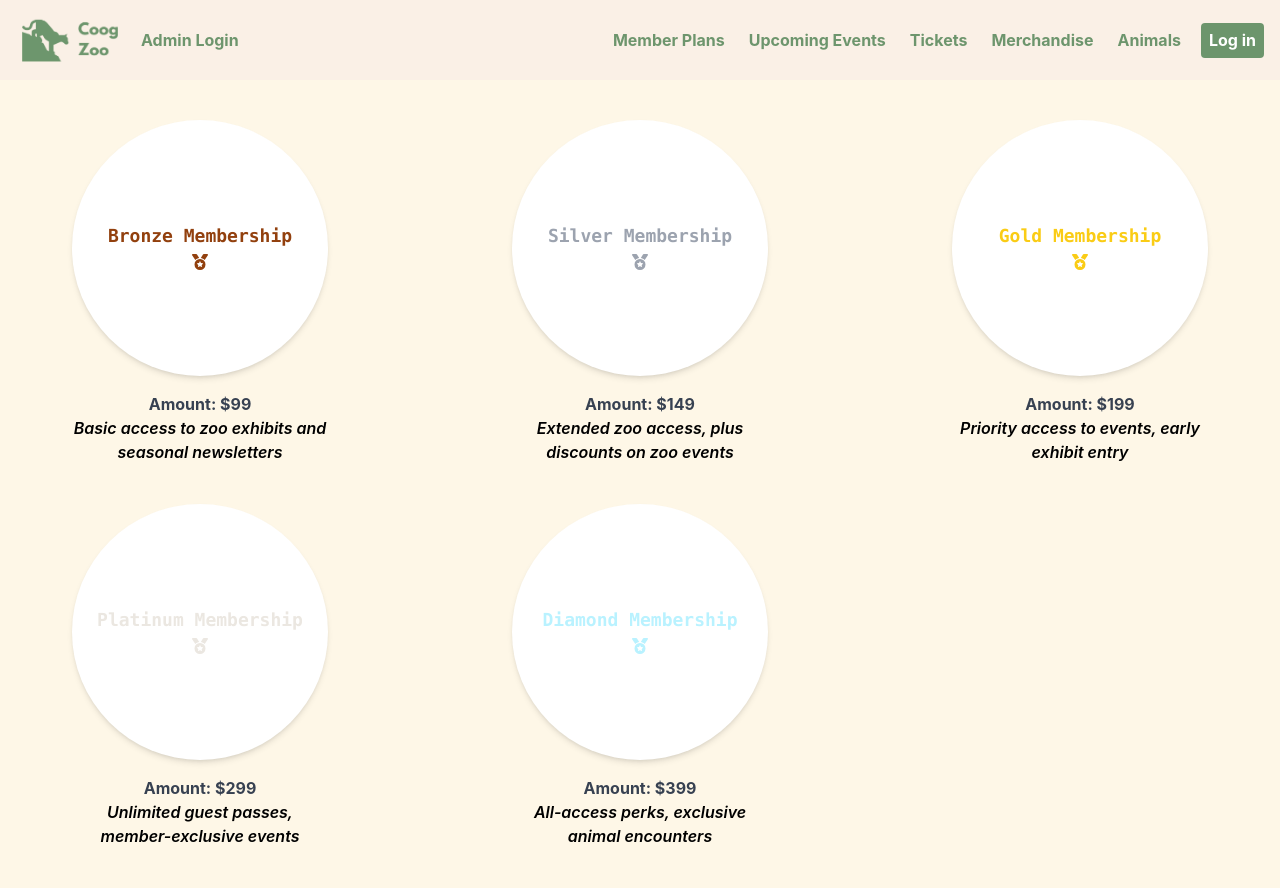
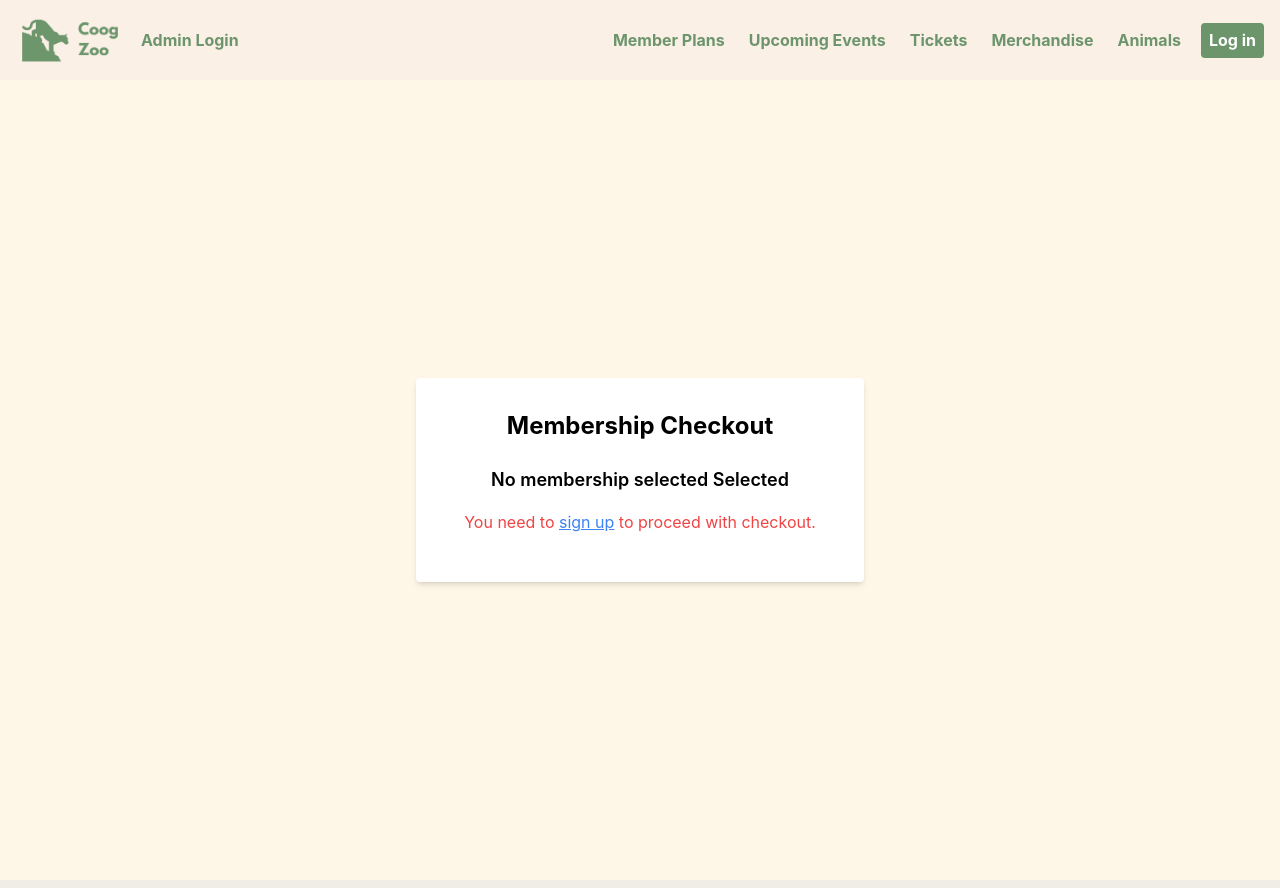
Before and after one commit to Trevor-04/team-9-project-3380, a React (Create React App) app in the folder frontend/: page /MemSignup in a window 1280 px wide. Built offline with nearby package versions, Linux system fonts and the light colour scheme.

Commit message:
added dropdown

```diff
--- a/frontend/src/pages/MemberSignup.jsx
+++ b/frontend/src/pages/MemberSignup.jsx
@@ -1,92 +1,272 @@
-import React from 'react';
-import { Link } from 'react-router-dom';
-import { FontAwesomeIcon } from '@fortawesome/react-fontawesome';
-import { faMedal } from '@fortawesome/free-solid-svg-icons';
+import React, { useState, useEffect } from 'react';
+import { Link, useLocation } from 'react-router-dom';
+import axios from 'axios';
+import { jwtDecode } from 'jwt-decode';
 
-function MemberSignup() {
+function Checkout() {
+    const location = useLocation();
+    const [role, setRole] = useState(null);
+    const [isMember, setIsMember] = useState(false); // Initialize as false initially
+    const membershipType = location.state?.membershipType || "No membership selected";
+    const amount = location.state?.amount || "No amount selected";
+
+    useEffect(() => {
+        const token = localStorage.getItem('token');
+        console.log("Retrieved Token:", token); // Log the token itself
+
+        if (token) {
+            try {
+                const decodedToken = jwtDecode(token);
+                console.log("Decoded Token:", decodedToken); // Log the entire decoded token
+
+                if (decodedToken && decodedToken.role) {
+                    setRole(decodedToken.role); // Set role from the token
+                    if (decodedToken.role === "member") { // Check if the decoded role is 'member'
+                        setIsMember(true); // Set isMember to true if role is 'member'
+                    }
+                } else {
+                    console.error("Role not found in decoded token");
+                    setIsMember(false); // Set false if role is not present
+                }
+            } catch (error) {
+                console.error("Failed to decode token:", error);
+                setIsMember(false); // Set false if there's a decoding error
+            }
+        } else {
+            setIsMember(false); // Set false if no token is found
+        }
+    }, []); // Empty dependency array ensures this effect runs once when component mounts
+
+
+    const [formData, setFormData] = useState({
+        membershipType: membershipType,
+        amount: amount,
+        firstName: '',
+        lastName: '',
+        address: '',
+        city: '',
+        state: '',
+        country: '',
+        zip: '',
+        phone: '',
+        email: '',
+        ccNumber: '',
+        expDate: '',
+        cvv: ''
+    });
+
+    const handleChange = (e) => {
+        const { name, value } = e.target;
+        setFormData({ ...formData, [name]: value });
+    };
+
+    const handleSubmitForm = async (formData) => {
+        // Here, you would perform form validation and membership status check
+        if (!isMember) {
+            alert("Please sign up for a membership to proceed.");
+            return;
+        }
+
+        const newPlan = {
+            membershipType: formData.membershipType,
+            amount: formData.amount,
+            firstName: formData.firstName,
+            lastName: formData.lastName,
+            address: formData.address,
+            city: formData.city,
+            state: formData.state,
+            country: formData.country,
+            zip: formData.zip,
+            phone: formData.phone,
+            email: formData.email,
+        };
+
+        try {
+            const response = await axios.post(`${process.env.REACT_APP_BACKEND_URL}/memberPlans/add`, newPlan);
+            console.log('Response from backend:', response);
+            alert("Membership successful!");
+
+            setFormData({
+                firstName: '',
+                lastName: '',
+                address: '',
+                city: '',
+                state: '',
+                country: '',
+                zip: '',
+                phone: '',
+                email: '',
+                ccNumber: '',
+                expDate: '',
+                cvv: ''
+            });
+
+        } catch (error) {
+            console.error("Error during checkout:", error);
+            alert("An error occurred. Please try again.");
+        }
+    };
+
+    const handleSubmit = (e) => {
+        e.preventDefault();
+        handleSubmitForm(formData);
+    };
+
     return (
-    <div className="bg-[#fef7e7] py-10">
-      <header>
-        {/* Add your header content here */}
-      </header>
-      <div className="membership-levels grid grid-cols-1 sm:grid-cols-2 lg:grid-cols-3 gap-10 place-items-center">
-        <div className="text-center w-64">
-          <div className="circle h-64 w-64 rounded-full bg-white flex items-center justify-center overflow-hidden shadow-md">
-            <div>
-              <Link to="/checkout" state={{ membershipType: "Bronze", amount: "$99" }}>
-                <h3 className="font-bold text-lg font-mono text-amber-800">Bronze Membership</h3>
+        <div className="bg-[#fef7e7] min-h-screen flex items-center justify-center">
+            <div className="w-full max-w-md bg-white p-8 rounded shadow-md">
+                <h2 className="text-2xl font-bold mb-6 text-center">Membership Checkout</h2>
+                <p className="text-center text-lg font-semibold mb-4">{membershipType} Selected</p>
+
+                {!isMember ? (
+                    <Link to="/signup">
+                    <p className="text-red-500 text-center mb-4">
+                        You need to <a className="text-blue-500 underline">sign up</a> to proceed with checkout.
+                    </p>
                     </Link>
-              <FontAwesomeIcon icon={faMedal} className="text-amber-800 justify-center" />
-            </div>
-          </div>
-          <div className="mt-4">
-            <p className="font-bold text-gray-700">Amount: $99</p>
-            <p className="font-semibold italic">Basic access to zoo exhibits and seasonal newsletters</p>
-          </div>
+                ) : (
+                    <form onSubmit={handleSubmit} className="flex flex-col space-y-4">
+                        <select
+                            name="membershipType"
+                            value={formData.membershipType}
+                            onChange={handleChange}
+                            className="p-2 border border-[#165e229e] rounded"
+                            required
+                        >
+                            <option value="bronze">Bronze</option>
+                            <option value="silver">Silver</option>
+                            <option value="gold">Gold</option>
+                            <option value="platinum">Platinum</option>
+                            <option value="diamond">Diamond</option>
+                        </select>
+
+                        <input
+                            type="text"
+                            name="firstName"
+                            placeholder="First Name"
+                            value={formData.firstName}
+                            onChange={handleChange}
+                            className="p-2 border border-[#165e229e] rounded"
+                            required
+                        />
+                        <input
+                            type="text"
+                            name="lastName"
+                            placeholder="Last Name"
+                            value={formData.lastName}
+                            onChange={handleChange}
+                            className="p-2 border border-[#165e229e] rounded"
+                            required
+                        />
+                        <input
+                            type="text"
+                            name="address"
+                            placeholder="Address"
+                            value={formData.address}
+                            onChange={handleChange}
+                            className="p-2 border border-[#165e229e] rounded"
+                            required
+                        />
+                        <input
+                            type="text"
+                            name="city"
+                            placeholder="City"
+                            value={formData.city}
+                            onChange={handleChange}
+                            className="p-2 border border-[#165e229e] rounded"
+                            required
+                        />
+                        <input
+                            type="text"
+                            name="state"
+                            placeholder="State"
+                            value={formData.state}
+                            onChange={handleChange}
+                            className="p-2 border border-[#165e229e] rounded"
+                            required
+                        />
+                        <input
+                            type="text"
+                            name="country"
+                            placeholder="Country"
+                            value={formData.country}
+                            onChange={handleChange}
+                            className="p-2 border border-[#165e229e] rounded"
+                            required
+                        />
+                        <input
+                            type="text"
+                            name="zip"
+                            placeholder="Zip Code"
+                            value={formData.zip}
+                            onChange={handleChange}
+                            className="p-2 border border-[#165e229e] rounded"
+                            required
+                        />
+                        {/* Credit Card Information */}
+                        <input
+                            type="text"
+                            name="ccNumber"
+                            placeholder="Credit Card Number"
+                            value={formData.ccNumber}
+                            onChange={handleChange}
+                            className="p-2 border border-[#165e229e] rounded"
+                            maxLength="16"
+                            required
+                        />
+                        <div className="flex space-x-4">
+                            <input
+                                type="text"
+                                name="expDate"
+                                placeholder="MM/YY"
+                                value={formData.expDate}
+                                onChange={handleChange}
+                                className="p-2 border border-[#165e229e] rounded w-1/2"
+                                maxLength="5"
+                                required
+                            />
+                            <input
+                                type="text"
+                                name="cvv"
+                                placeholder="CVV"
+                                value={formData.cvv}
+                                onChange={handleChange}
+                                className="p-2 border border-[#165e229e] rounded w-1/2"
+                                maxLength="3"
+                                required
+                            />
                         </div>
 
-        <div className="text-center w-64">
-          <div className="circle h-64 w-64 rounded-full bg-white flex items-center justify-center overflow-hidden shadow-md">
-            <div>
-              <Link to="/checkout" state={{ membershipType: "Silver", amount: "$149" }}>
-                <h3 className="font-bold text-gray-400 text-lg font-mono">Silver Membership</h3>
-              </Link>
-              <FontAwesomeIcon icon={faMedal} className="text-gray-400 justify-center" />
-            </div>
-          </div>
-          <div className="mt-4">
-            <p className="font-bold text-gray-700">Amount: $149</p>
-            <p className="font-semibold italic">Extended zoo access, plus discounts on zoo events</p>
-          </div>
-        </div>
+                        <input
+                            type="tel"
+                            name="phone"
+                            placeholder="Phone Number"
+                            value={formData.phone}
+                            onChange={handleChange}
+                            className="p-2 border border-[#165e229e] rounded"
+                            required
+                        />
+                        <input
+                            type="email"
+                            name="email"
+                            placeholder="Email"
+                            value={formData.email}
+                            onChange={handleChange}
+                            className="p-2 border border-[#165e229e] rounded"
+                            required
+                        />
 
-        <div className="text-center w-64">
-          <div className="circle h-64 w-64 rounded-full bg-white flex items-center justify-center overflow-hidden shadow-md">
-            <div>
-              <Link to="/checkout" state={{ membershipType: "Gold", amount: "$199" }}>
-                <h3 className="font-bold text-yellow-400 text-lg font-mono">Gold Membership</h3>
-              </Link>
-              <FontAwesomeIcon icon={faMedal} className="text-yellow-400 justify-center" />
-            </div>
-          </div>
-          <div className="mt-4">
-            <p className="font-bold text-gray-700">Amount: $199</p>
-            <p className="font-semibold italic">Priority access to events, early exhibit entry</p>
-          </div>
-        </div>
-
-        <div className="text-center w-64">
-          <div className="circle h-64 w-64 rounded-full bg-white flex items-center justify-center overflow-hidden shadow-md">
-            <div>
-              <Link to="/checkout" state={{ membershipType: "Platinum", amount: "$299" }}>
-                <h3 className="font-bold text-[#EBE7E1] text-lg font-mono">Platinum Membership</h3>
-              </Link>
-              <FontAwesomeIcon icon={faMedal} className="text-[#EBE7E1] justify-center" />
-            </div>
-          </div>
-          <div className="mt-4">
-            <p className="font-bold text-gray-700">Amount: $299</p>
-            <p className="font-semibold italic">Unlimited guest passes, member-exclusive events</p>
-          </div>
-        </div>
-
-        <div className="text-center w-64">
-          <div className="circle h-64 w-64 rounded-full bg-white flex items-center justify-center overflow-hidden shadow-md">
-            <div>
-              <Link to="/checkout" state={{ membershipType: "Diamond", amount: "$399" }}>
-                <h3 className="font-bold text-[#b9f2ff] text-lg font-mono">Diamond Membership</h3>
-              </Link>
-              <FontAwesomeIcon icon={faMedal} className="text-[#b9f2ff] justify-center" />
-            </div>
-          </div>
-          <div className="mt-4">
-            <p className="font-bold text-gray-700">Amount: $399</p>
-            <p className="font-semibold italic">All-access perks, exclusive animal encounters</p>
-          </div>
-        </div>
+                        <button
+                            type="submit"
+                            className="bg-[#165e229e] text-white p-2 rounded font-bold mt-4"
+                        >
+                            Submit
+                        </button>
+                    </form>
+                )}
             </div>
         </div>
     );
 }
 
-export default MemberSignup;
+export default Checkout;
```
Lines whose indentation alone changed are shown as unchanged.
